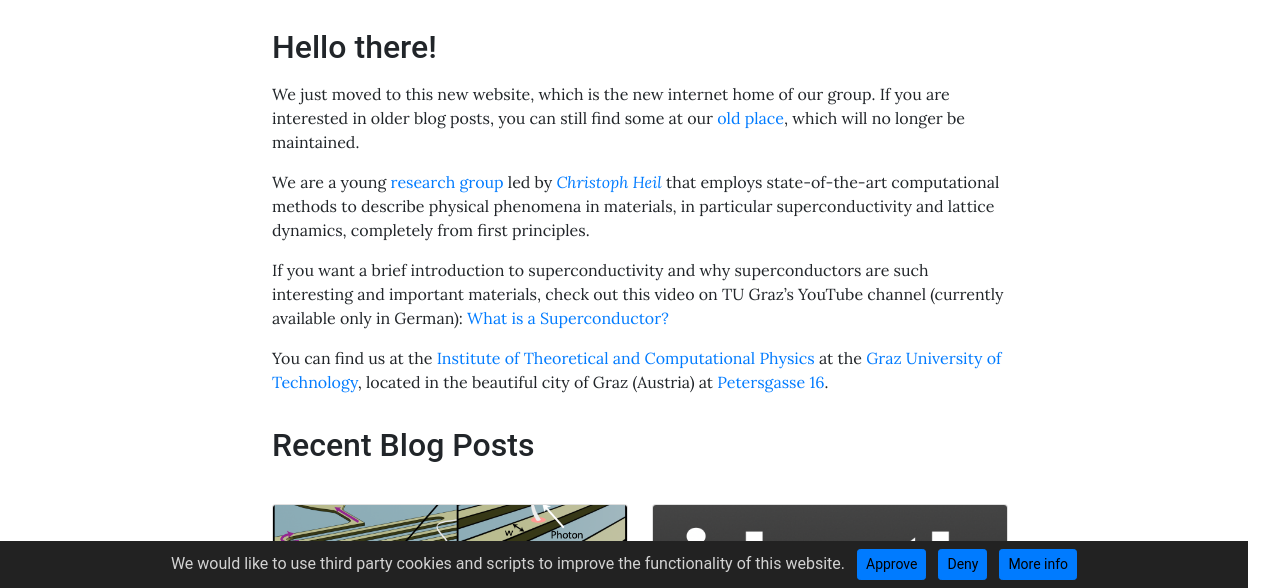
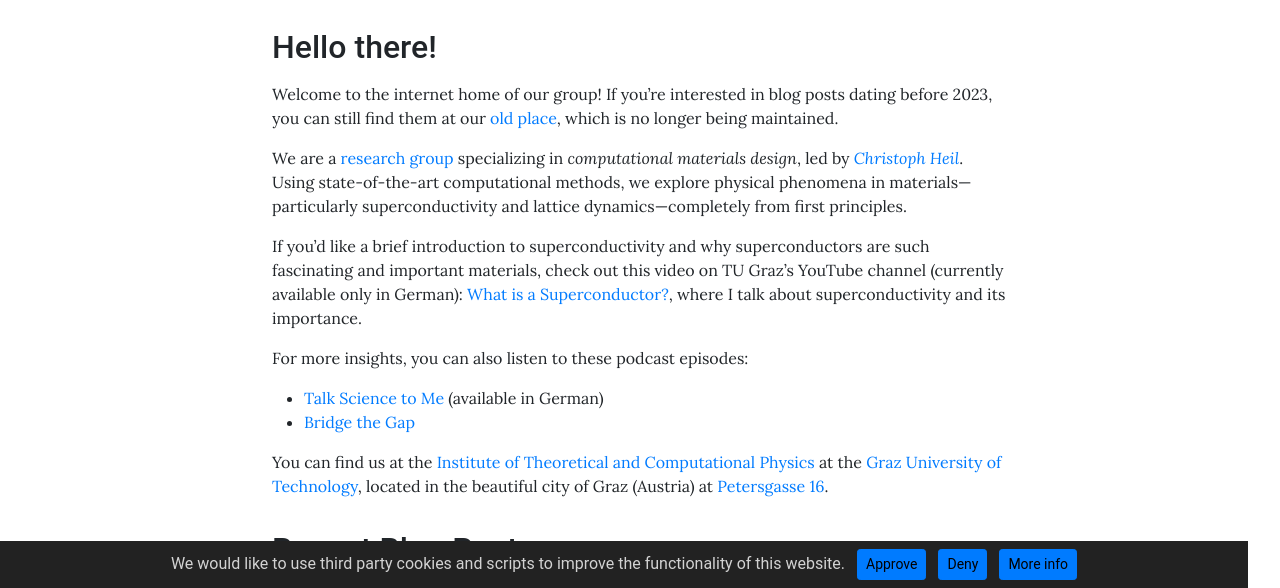
Before and after one commit to cheil/cheil.github.io, a Jekyll site: the page built from pages/home.md, in a window 1280 px wide and 900 px high, cut to the strip 312-900 px from the top of the window. Built offline with Jekyll 4.4.1, drawn with Linux system fonts in a browser that asks for light colours.

Commit message:
updated home and about

```diff
--- a/pages/home.md
+++ b/pages/home.md
@@ -7,12 +7,18 @@ permalink: /
 ---
 
 ## Hello there!
-We just moved to this new website, which is the new internet home of our group. If you are interested in older blog posts, you can still find some at our [old place](https://chheil.wordpress.com/), which will no longer be maintained.
 
-We are a young [research group](/team/) led by [*Christoph Heil*](/pi_cv/) that employs state-of-the-art computational methods to describe physical phenomena in materials, in particular superconductivity and lattice dynamics, completely from first principles.
+Welcome to the internet home of our group! If you're interested in blog posts dating before 2023, you can still find them at our [old place](https://chheil.wordpress.com/), which is no longer being maintained.
 
-If you want a brief introduction to superconductivity and why superconductors are such interesting and important materials, check out this video on TU Graz's YouTube channel (currently available only in German): [What is a Superconductor?](https://www.youtube.com/watch?v=l4u-GYTrByU)
+We are a [research group](/team/) specializing in *computational materials design*, led by [*Christoph Heil*](/pi_cv/). Using state-of-the-art computational methods, we explore physical phenomena in materials—particularly superconductivity and lattice dynamics—completely from first principles.
+
+If you'd like a brief introduction to superconductivity and why superconductors are such fascinating and important materials, check out this video on TU Graz's YouTube channel (currently available only in German): [What is a Superconductor?](https://www.youtube.com/watch?v=l4u-GYTrByU), where I talk about superconductivity and its importance.
+
+For more insights, you can also listen to these podcast episodes:
+- [Talk Science to Me](https://letscast.fm/sites/talk-science-to-me-33062f96/episode/talk-science-to-me-29-supraleiter) (available in German)
+- [Bridge the Gap](https://open.spotify.com/show/10IWkm7WJrtxadQ06rW2WJ)
 
 You can find us at the [Institute of Theoretical and Computational Physics](https://www.tugraz.at/institute/itpcp/home) at the [Graz University of Technology](https://tugraz.at), located in the beautiful city of Graz (Austria) at [Petersgasse 16](https://maps.app.goo.gl/MvZYhHWpL2VfXY6a9).
 
+
 ## Recent Blog Posts
```
Also changed, not shown: pages/about.md (+19 -15 lines).
